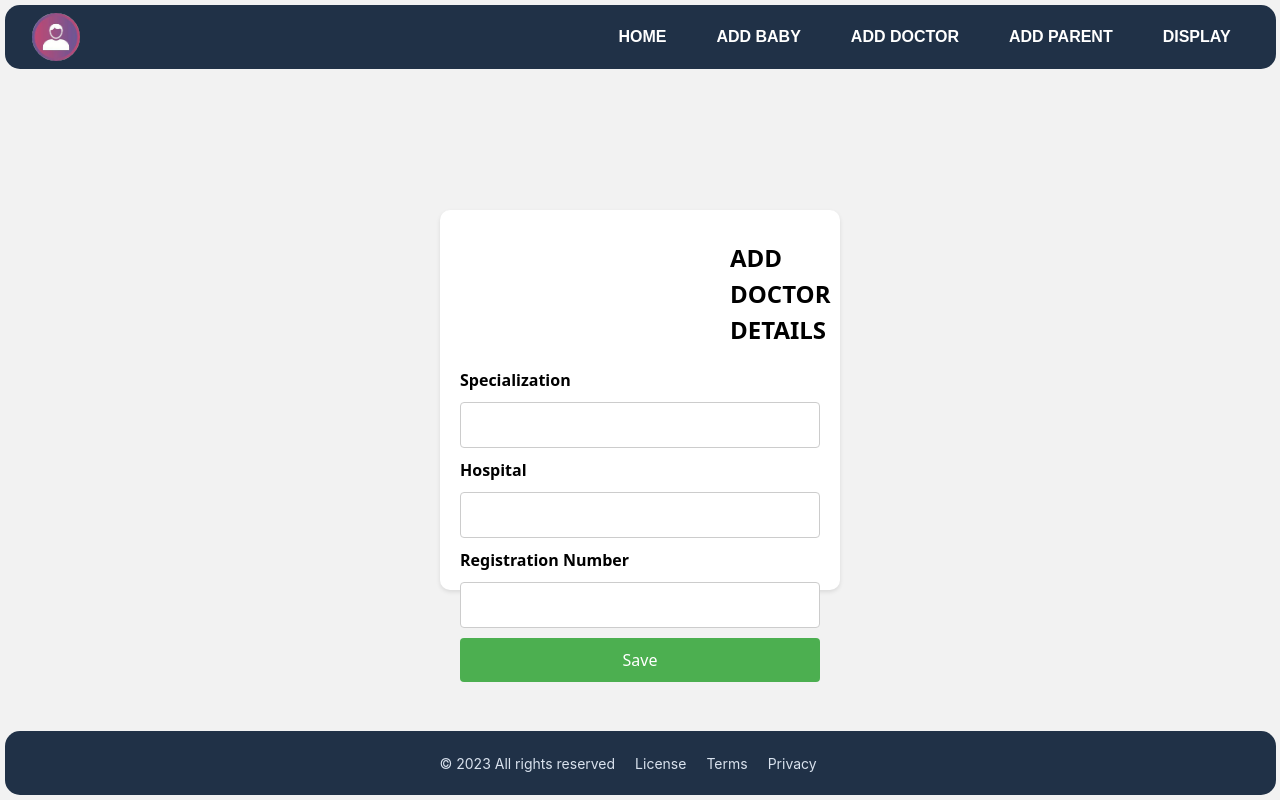
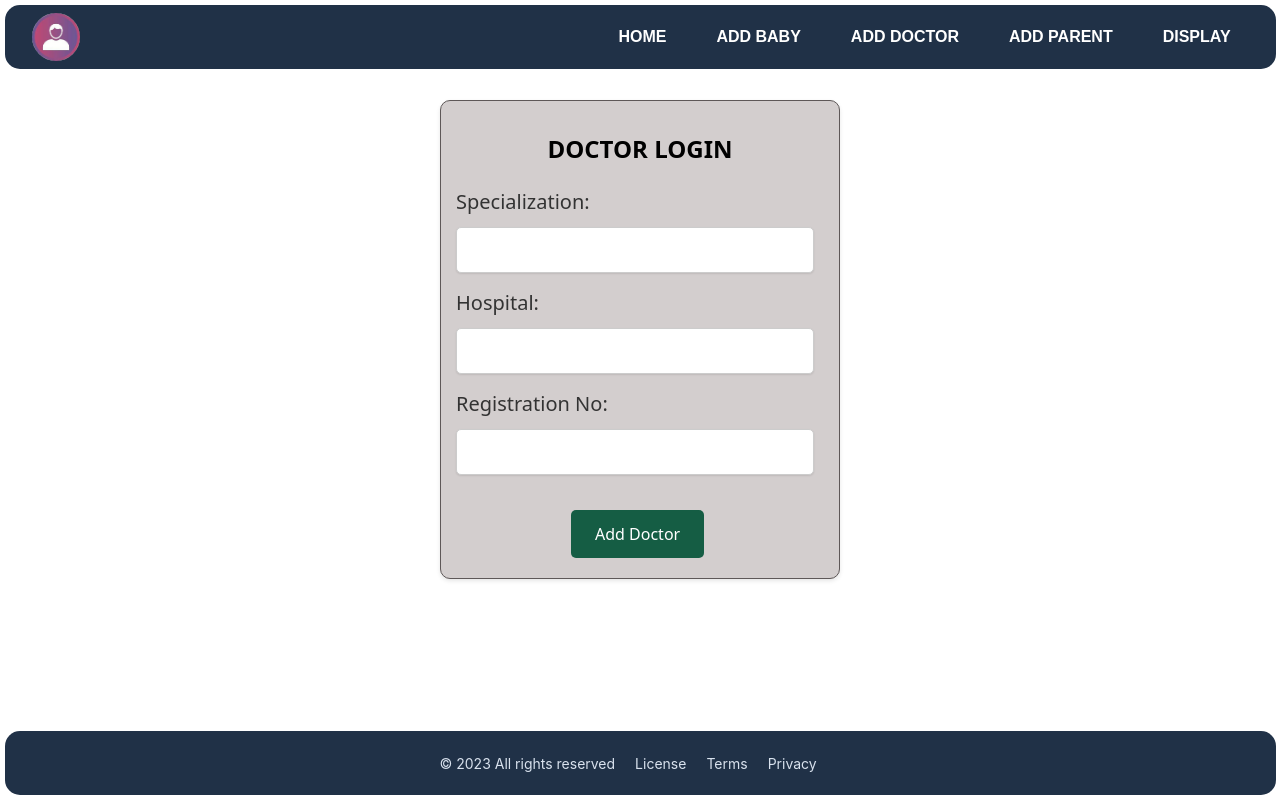
Before and after one commit to cepdnaclk/e19-co225-Baby-Developing-Tracking-System-Web-Application, a React (Vite) app in the folder Front-End/: page /addDoctor in a window 1280 px wide. Built offline with nearby package versions, Linux system fonts and the light colour scheme.

Commit message:
Error solve and add css

```diff
--- a/Front-End/src/AddBaby.css
+++ b/Front-End/src/AddBaby.css
@@ -2,97 +2,60 @@
   display: flex;
   flex-direction: column;
   align-items: center;
-    justify-content: center;
-    min-height: 100vh;
-    background-color: #f2f2f2;
+  min-height: 80vh;
 }
 
 .add-baby-form-container {
   margin-top: 80px;
-    background-color: #ffffff;
+  margin-bottom: 80px;
+  width: 600px;
+  background-color: #dad5d5;
+  border: 1px solid #ccc;
+  border-radius: 10px;
   padding: 20px;
-    border-radius: 10px;
-    box-shadow: 0 2px 4px rgba(0, 0, 0, 0.1);
-    max-width: 90%;
-    width: 700px; /* Adjust form width as needed */
-    margin-bottom: 80px;
 }
 
-  .add-baby-form {
-    display: grid;
-    grid-gap: 10px;
-    margin-top: 10px; /* Add top margin to the form */
-    border-radius: 10px;
-  }
-
-  .add-baby-form h2 {
+.h2 {
   text-align: center;
-    margin-bottom: 10px;
-  }
-
-  .h2{
-    padding-left: 270px;
+  margin-bottom: 20px;
+  font-weight: bold;
+  font-size: 24px;
 }
 
 .add-baby-form label {
-    font-weight: bold;
+  display: block;
+  margin-bottom: 5px;
+  font-size: 16px;
 }
 
 .add-baby-form input {
   width: 100%;
-    padding: 10px;
+  padding: 8px;
   border: 1px solid #ccc;
-    border-radius: 4px;
+  border-radius: 5px;
+  margin-bottom: 10px;
 }
 
-  .add-baby-form button {
-    width: 100%;
-    padding: 10px;
+.add-baby-form button[type="submit"] {
   background-color: #4caf50;
   color: #ffffff;
+  padding: 12px 24px;
   border: none;
-    border-radius: 10px;
-    cursor: pointer;
+  border-radius: 5px;
+  margin-top: 10px;
+  width: 100%;
 }
 
-  .add-baby-form button:hover {
+.add-baby-form button[type="submit"]:hover {
   background-color: #45a049;
 }
 
-  .add-baby-form button:focus {
-    outline: none;
+.add-baby-form input[type="date"] {
+
+  padding: 8px;
 }
 
-  .add-baby-form .form-row {
-    display: grid;
-    grid-template-columns: 1fr 1fr;
-    grid-gap: 5px;
+.add-baby-form input[type="number"] {
+
+  padding: 8px;
 }
-
-  .add-baby-form .form-row label {
-    margin-bottom: 3px;
-  }
-
-  .add-baby-form .form-row input {
-    grid-column: span 2;
-  }
-
-  /* Additional Styles */
-  .add-baby-form-container {
-    height: auto; /* Remove fixed height */
-  }
-
-  .add-baby-form {
-    margin-top: 10px; /* Increase top margin as needed */
-  }
-
-  .add-baby-form label,
-  .add-baby-form input {
-    font-size: 14px; /* Adjust font size as needed */
-  }
-
-  .add-baby-form button {
-    margin-top: 10px;
-  }
-
-  /* Add any additional styling as needed */
--- a/Front-End/src/AddDoctor.css
+++ b/Front-End/src/AddDoctor.css
@@ -2,57 +2,81 @@
   display: flex;
   flex-direction: column;
   align-items: center;
-  justify-content: center;
-  min-height: 100vh;
-  background-color: #f2f2f2;
+  min-height: 80vh;
+  margin-top: 100px;
 }
 
 .add-doctor-form-container {
-  background-color: #ffffff;
-  padding: 20px;
-  border-radius: 5px;
+
+  width: 400px;
+  padding-top: 30px;
+  border: 1px solid #5e5858;
+  border-radius: 10px;
   box-shadow: 0 2px 4px rgba(0, 0, 0, 0.1);
-  max-width: 90%;
-  width: 600px;
-  padding-top: 30px;
+  background-color: #d3cece;
+}
+
+.h1Doc {
+  font-size: 24px;
+  text-align: center;
+  font-weight: bold;
+  margin-bottom: 20px;
 }
 
 .add-doctor-form {
-  display: grid;
-  grid-gap: 10px;
+  padding: 20px;
 }
 
-.h2 {
-  margin-bottom: 20px;
-  font-size: 24px;
-  font-weight: bold;
+.add-doctor-form-label {
+  display: block;
+  margin-bottom: 10px;
+  font-size: 20px;
+  color: #333;
+  margin-left: 15px;
 }
 
-.add-doctor-form label {
-  font-weight: bold;
+.add-doctor-form-input {
+  width: 90%;
+  padding: 10px;
+  border: 1px solid #ccc;
+  border-radius: 5px;
+  margin-bottom: 15px;
+  box-shadow: 0 1px 2px rgba(0, 0, 0, 0.1);
+  margin-left: 15px;
+
 }
 
-.add-doctor-form input {
-  width: 100%;
-  padding: 10px;
-  border: 1px solid #ccc;
-  border-radius: 4px;
+.add-doctor-form-button[type="submit"] {
+  background-color: rgb(21, 93, 68);
+  color: #ffffff;
+  padding: 12px 24px;
+  border: none;
+  border-radius: 5px;
+  margin-top: 20px;
+  font-size: 16px;
+  cursor: pointer;
+  margin-left: 130px;
+  margin-bottom: 20px;
 }
 
-.add-doctor-form button {
-  width: 100%;
-  padding: 10px;
-  background-color: #4caf50;
-  color: #ffffff;
-  border: none;
-  border-radius: 4px;
-  cursor: pointer;
+.add-doctor-form-button[type="submit"]:hover {
+  background-color: #2b7a59;
+
 }
 
-.add-doctor-form button:hover {
-  background-color: #45a049;
+.add-doctor-form-input:focus {
+  outline: none;
+  border-color: #5cb85c;
+  box-shadow: 0 0 5px rgba(92, 184, 92, 0.5);
 }
 
-.add-doctor-form button:focus {
-  outline: none;
+.add-doctor-form-input::placeholder {
+  color: #999;
 }
+
+
+@media (max-width: 480px) {
+  .add-doctor-form-container {
+    width: 90%;
+  }
+}
--- a/Front-End/src/AddDoctor.jsx
+++ b/Front-End/src/AddDoctor.jsx
@@ -2,32 +2,43 @@ import React, { useState } from "react";
 import { useNavigate } from "react-router-dom";
 import { Header } from "./Header";
 import { Footer } from "./Footer";
-import "./AddDoctor.css"; // Import the CSS file
+import "./AddDoctor.css";
 
 export const AddDoctor = (props) => {
-  const [doctorDetails, setDoctorDetails] = useState({
-    specialization: "",
-    hospital: "",
-    regNo: "",
-    babies: [],
-  });
+  const [specialization, setSpecialization] = useState("");
+  const [hospital, setHospital] = useState("");
+  const [regNo, setRegNo] = useState("");
 
   const navigate = useNavigate();
 
-  const handleInputChange = (e) => {
-    const { name, value } = e.target;
-    setDoctorDetails((prevDetails) => ({
-      ...prevDetails,
-      [name]: value,
-    }));
+  const handleSpecializationChange = (event) => {
+    setSpecialization(event.target.value);
   };
 
-  const handleSubmit = (e) => {
-    e.preventDefault();
-    // Add your logic to save the doctor details
-    console.log(doctorDetails);
-    // Reset the form or navigate to another page
-    // navigate("/some-other-page");
+  const handleHospitalChange = (event) => {
+    setHospital(event.target.value);
+  };
+
+  const handleRegNoChange = (event) => {
+    setRegNo(event.target.value);
+  };
+
+  const handleSubmit = (event) => {
+    event.preventDefault();
+
+    // Here you can perform the logic to add the doctor using the entered attributes
+    // For simplicity, let's just log the values for now
+    console.log("Specialization:", specialization);
+    console.log("Hospital:", hospital);
+    console.log("Registration No:", regNo);
+
+    // Reset the form fields
+    setSpecialization("");
+    setHospital("");
+    setRegNo("");
+
+    // Navigate to the desired page after adding the doctor
+    navigate("/doctors"); // Replace "/doctors" with your desired route
   };
 
   return (
@@ -36,46 +47,42 @@ export const AddDoctor = (props) => {
 
         <div className="add-doctor-form-container">
 
-        <h2 className="h2 ">ADD DOCTOR DETAILS</h2>
+            <h1 className="h1Doc">DOCTOR LOGIN</h1>
+            <form onSubmit={handleSubmit}>
+            <div>
+              <label className="add-doctor-form-label">Specialization:</label>
+              <input className = "add-doctor-form-input"
+                type="text"
+                value={specialization}
+                onChange={handleSpecializationChange}
 
+              />
+            </div>
 
-        <form className="add-doctor-form" onSubmit={handleSubmit}>
-          <label htmlFor="specialization">Specialization</label>
+            <div>
+              <label className="add-doctor-form-label">Hospital:</label>
               <input
                 type="text"
-            id="specialization"
-            name="specialization"
-            value={doctorDetails.specialization}
-            onChange={handleInputChange}
-            required
+                value={hospital}
+                onChange={handleHospitalChange}
+                className="add-doctor-form-input"
               />
+            </div>
 
-          <label htmlFor="hospital">Hospital</label>
+            <div>
+              <label className="add-doctor-form-label">Registration No:</label>
               <input
                 type="text"
-            id="hospital"
-            name="hospital"
-            value={doctorDetails.hospital}
-            onChange={handleInputChange}
-            required
+                value={regNo}
+                onChange={handleRegNoChange}
+                className="add-doctor-form-input"
               />
-
-          <label htmlFor="regNo">Registration Number</label>
-          <input
-            type="text"
-            id="regNo"
-            name="regNo"
-            value={doctorDetails.regNo}
-            onChange={handleInputChange}
-            required
-          />
-
-          {/* Add input fields for babies (if needed) */}
-
-          <button type="submit">Save</button>
-        </form>
             </div>
 
+            <button type="submit" className="add-doctor-form-button">Add Doctor</button>
+          </form>
+
+        </div>
       <Footer />
     </div>
   );
--- a/Front-End/src/AdminLogin.css
+++ b/Front-End/src/AdminLogin.css
@@ -1,5 +1,5 @@
 
-.add-doctor-container {
+.add-admin-container {
   display: flex;
   flex-direction: column;
   align-items: center;
@@ -8,7 +8,7 @@
   background-color: #f2f2f2;
 }
 
-.add-doctor-form-container {
+.add-admin-form-container {
   background-color: #ffffff;
   padding: 20px;
   border-radius: 10px;
@@ -20,7 +20,7 @@
 
 }
 
-.add-doctor-form {
+.add-admin-form {
   display: grid;
   grid-gap: 10px;
 }
@@ -31,18 +31,18 @@
   font-weight: bold;
 }
 
-.add-doctor-form label {
+.add-admin-form label {
   font-weight: bold;
 }
 
-.add-doctor-form input {
+.add-admin-form input {
   width: 100%;
   padding: 10px;
   border: 1px solid #ccc;
   border-radius: 4px;
 }
 
-.add-doctor-form button {
+.add-admin-form button {
   width: 100%;
   padding: 10px;
   background-color: #4caf50;
@@ -52,11 +52,11 @@
   cursor: pointer;
 }
 
-.add-doctor-form button:hover {
+.add-admin-form button:hover {
   background-color: #45a049;
 }
 
-.add-doctor-form button:focus {
+.add-admin-form button:focus {
   outline: none;
 }
 
--- a/Front-End/src/AdminLogin.jsx
+++ b/Front-End/src/AdminLogin.jsx
@@ -24,11 +24,11 @@ export const AdminLogin = (props) => {
   };
 
   return (
-    <div className="add-doctor-container">
+    <div className="add-admin-container">
       <Nav />
-      <div className="add-doctor-form-container">
+      <div className="add-admin-form-container">
         <h1 className="h1">Admin Login</h1>
-        <form className="add-doctor-form">
+        <form className="add-admin-form">
           <label htmlFor="username">Username:</label>
           <input
             type="text"
```
Lines whose indentation alone changed are shown as unchanged.
